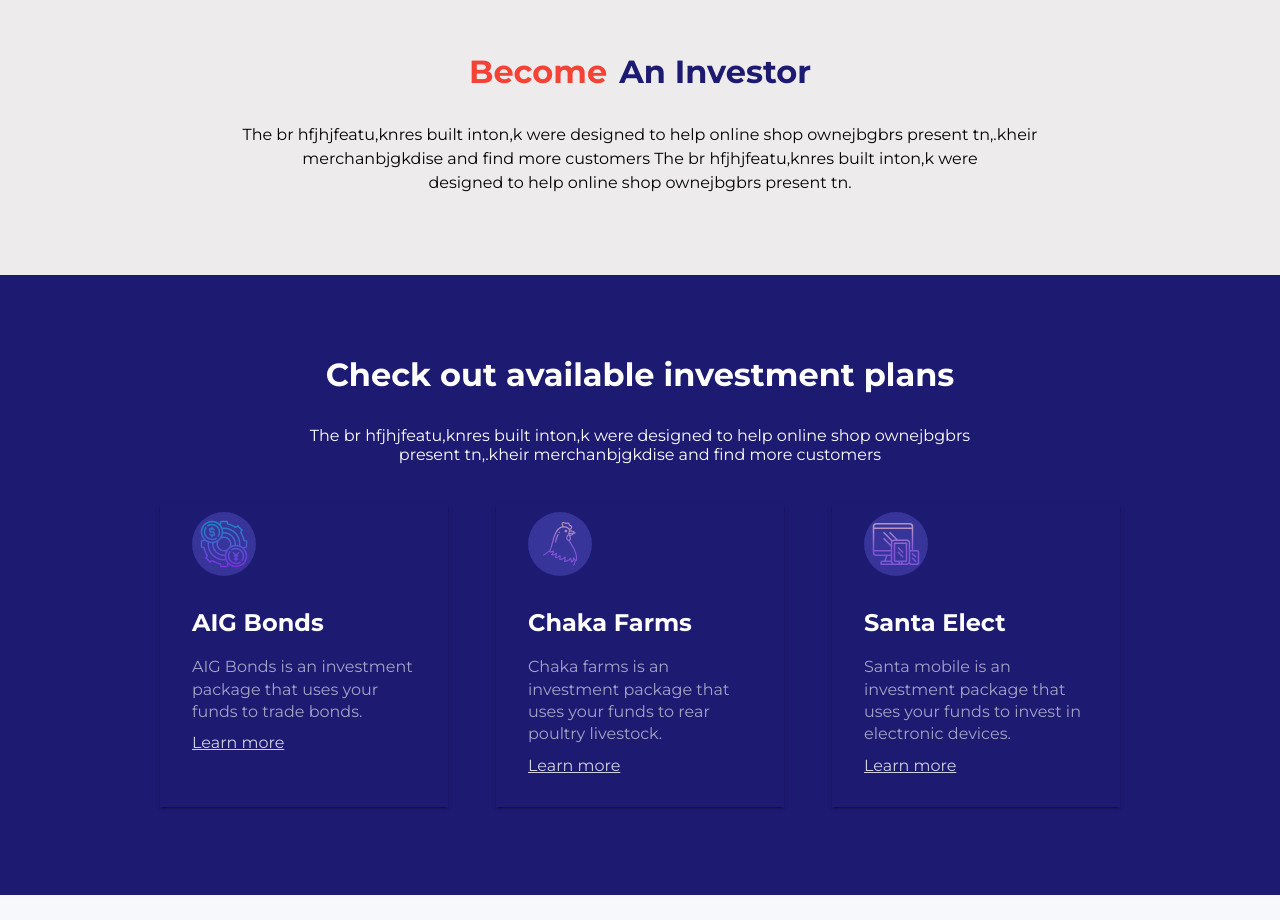
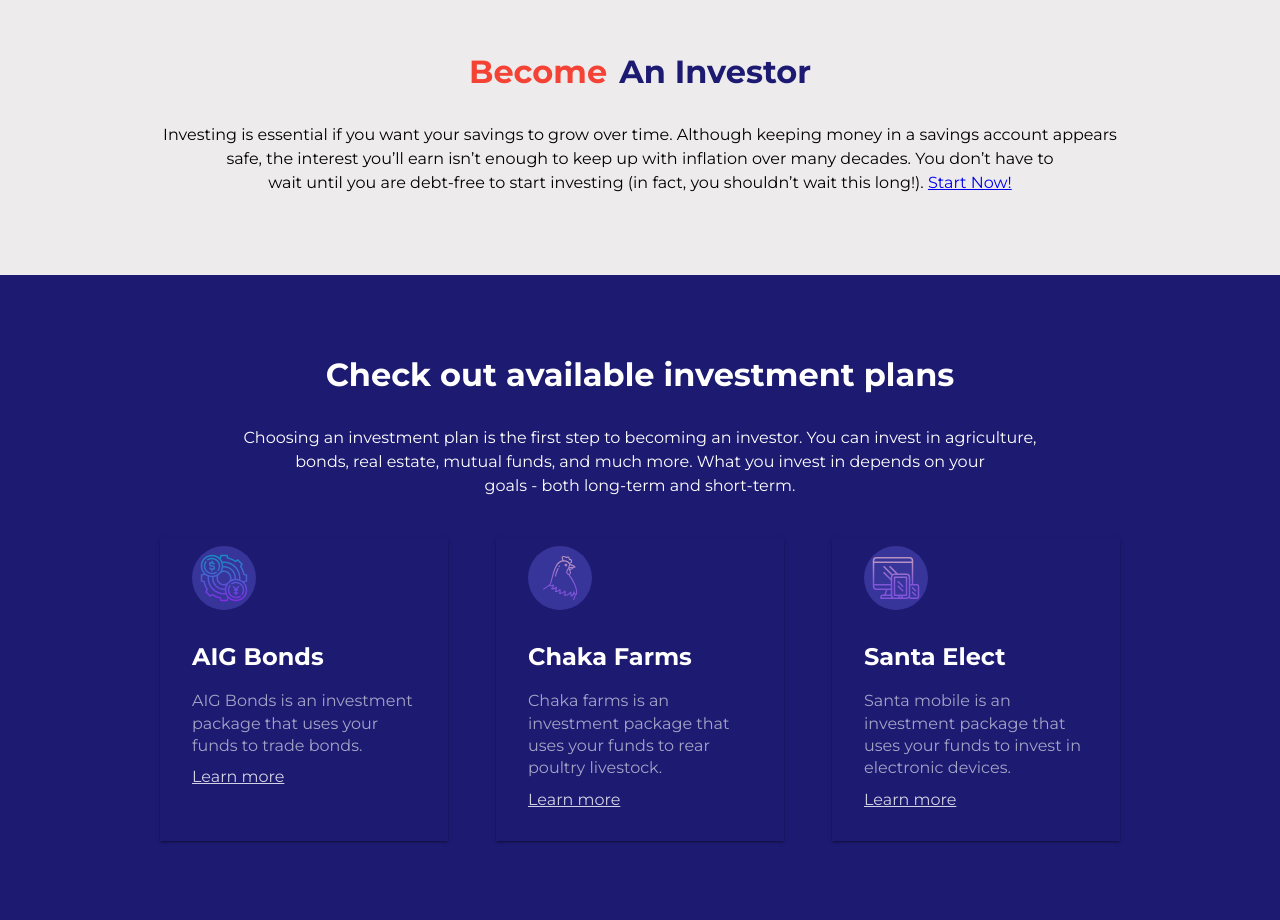
Before and after one commit to Vi-veron/inversion, a React (Create React App) app: page / in a window 1280 px wide. Shown: the part 1620-2540 px from the top of the page. Built offline with nearby package versions, Linux system fonts and the light colour scheme.

Commit message:
ch: change text

```diff
--- a/src/screens/Home/Home.js
+++ b/src/screens/Home/Home.js
@@ -33,7 +33,7 @@
       {/**Section 2 */}
       <div className="section-2">
         <div className="section-2-wrapper">
-          <div className="introduction-container">
+          <div className="introduction-container animation">
             <div className="introduction-text">
               Investon seeks maximum safety and stability for your principal by
               focusing on securities and investments that carry a low degree of
@@ -63,22 +63,27 @@
           <h1 style={{ color: "#F44335" }}>Become </h1>
           <h1 style={{ color: "#1d1a72", paddingLeft: 12 }}>An Investor</h1>
         </Box>
-        <p style={{ lineHeight: "1.5rem" }}>
-          The br hfjhjfeatu,knres built inton,k were designed to help online
-          shop ownejbgbrs present tn,.kheir <br />
-          merchanbjgkdise and find more customers The br hfjhjfeatu,knres built
-          inton,k were
-          <br /> designed to help online shop ownejbgbrs present tn.
-        </p>
+        <Container maxWidth="md">
+          <p style={{ lineHeight: "1.5rem" }}>
+            Investing is essential if you want your savings to grow over time.
+            Although keeping money in a savings account appears safe, the
+            interest you’ll earn isn’t enough to keep up with inflation over
+            many decades. You don’t have to <br />
+            wait until you are debt-free to start investing (in fact, you
+            shouldn’t wait this long!). <a href="/">Start Now!</a>
+          </p>
+        </Container>
       </div>
       {/**Section 4 */}
       <div className="section-4">
         <Container maxWidth="md">
           <h1>Check out available investment plans</h1>
-          <p>
-            The br hfjhjfeatu,knres built inton,k were designed to help online
-            shop ownejbgbrs <br />
-            present tn,.kheir merchanbjgkdise and find more customers
+          <p style={{ lineHeight: "1.5rem" }}>
+            Choosing an investment plan is the first step to becoming an
+            investor. You can invest in agriculture, <br />
+            bonds, real estate, mutual funds, and much more. What you invest in
+            depends on your
+            <br /> goals - both long-term and short-term.
           </p>
           <SpacingGrid />
         </Container>
```
